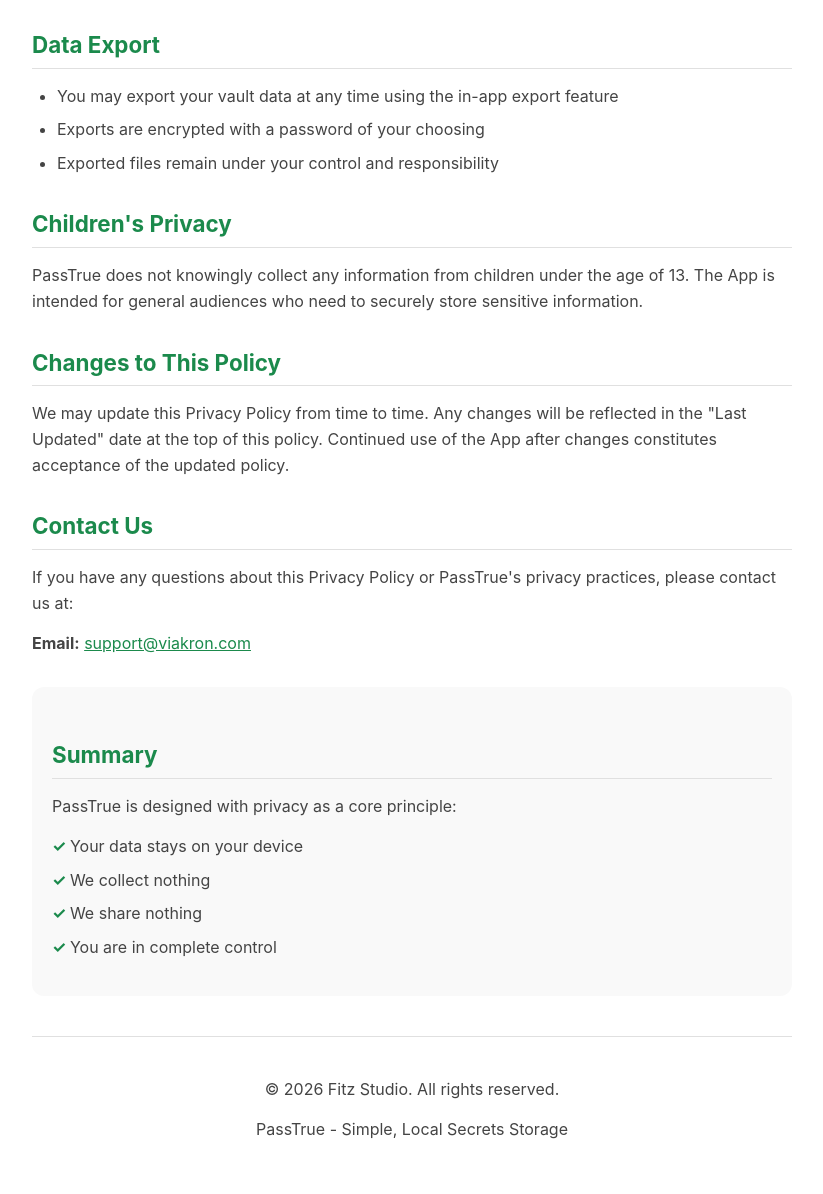
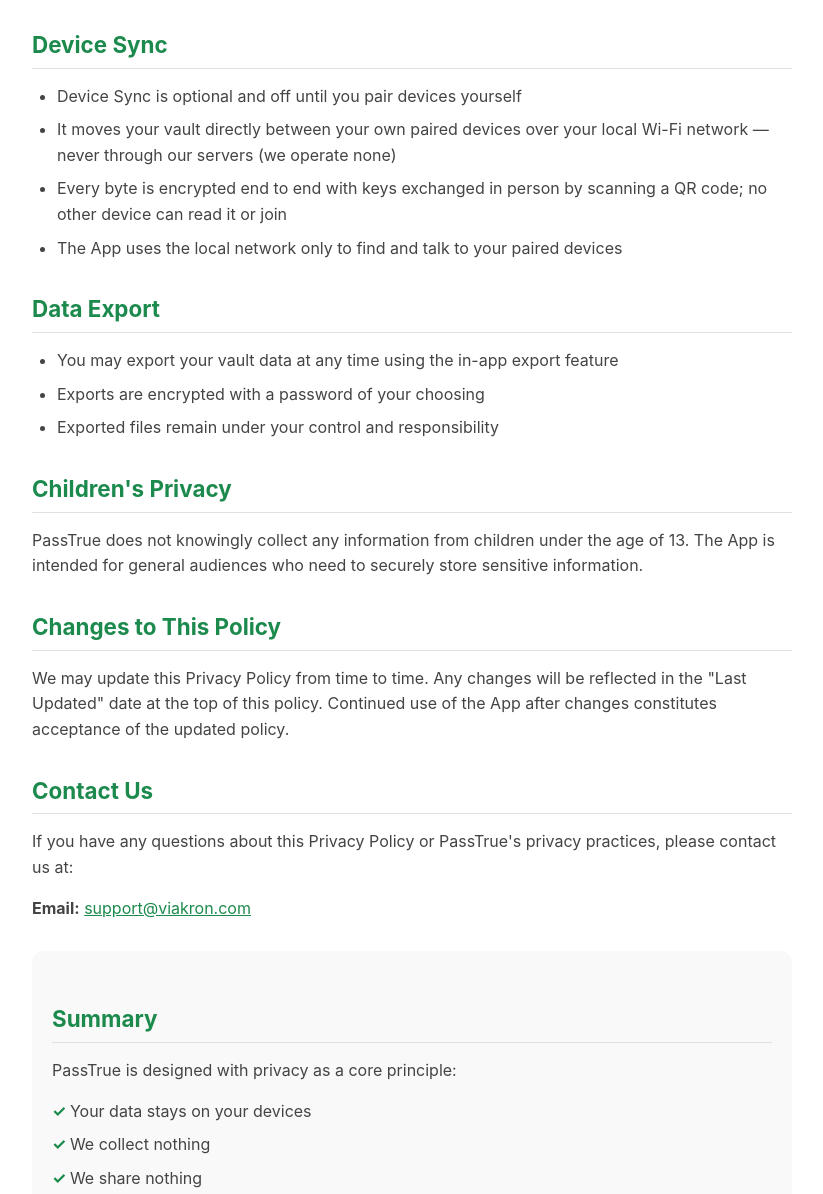
Before and after one commit to Viakron/passtrue-privacy, a plain HTML site: page index.html in a window 1280 px wide. Shown: the part 1606-2800 px from the top of the page, without its empty margins (228-1051 px from the left). Drawn offline with Linux system fonts and the light colour scheme.

Commit message:
Device Sync section (1.3.0); "your devices"; FAQ sync answers

```diff
--- a/index.html
+++ b/index.html
@@ -123,7 +123,7 @@
 
     <main>
         <h1>Privacy Policy</h1>
-        <p class="updated">Last Updated: March 4, 2026</p>
+        <p class="updated">Last Updated: October 7, 2026</p>
 
         <h2>Overview</h2>
         <p>PassTrue ("the App") is a password manager application developed by Fitz Studio ("we", "us", or "our"). We are committed to protecting your privacy. This Privacy Policy explains how PassTrue handles your information.</p>
@@ -169,6 +169,14 @@
             <li>Biometric data is handled entirely by your device's secure enclave - PassTrue never accesses raw biometric data</li>
         </ul>
 
+        <h2>Device Sync</h2>
+        <ul>
+            <li>Device Sync is optional and off until you pair devices yourself</li>
+            <li>It moves your vault directly between your own paired devices over your local Wi-Fi network — never through our servers (we operate none)</li>
+            <li>Every byte is encrypted end to end with keys exchanged in person by scanning a QR code; no other device can read it or join</li>
+            <li>The App uses the local network only to find and talk to your paired devices</li>
+        </ul>
+
         <h2>Data Export</h2>
         <ul>
             <li>You may export your vault data at any time using the in-app export feature</li>
@@ -190,7 +198,7 @@
             <h2>Summary</h2>
             <p>PassTrue is designed with privacy as a core principle:</p>
             <ul>
-                <li>Your data stays on your device</li>
+                <li>Your data stays on your devices</li>
                 <li>We collect nothing</li>
                 <li>We share nothing</li>
                 <li>You are in complete control</li>
```
